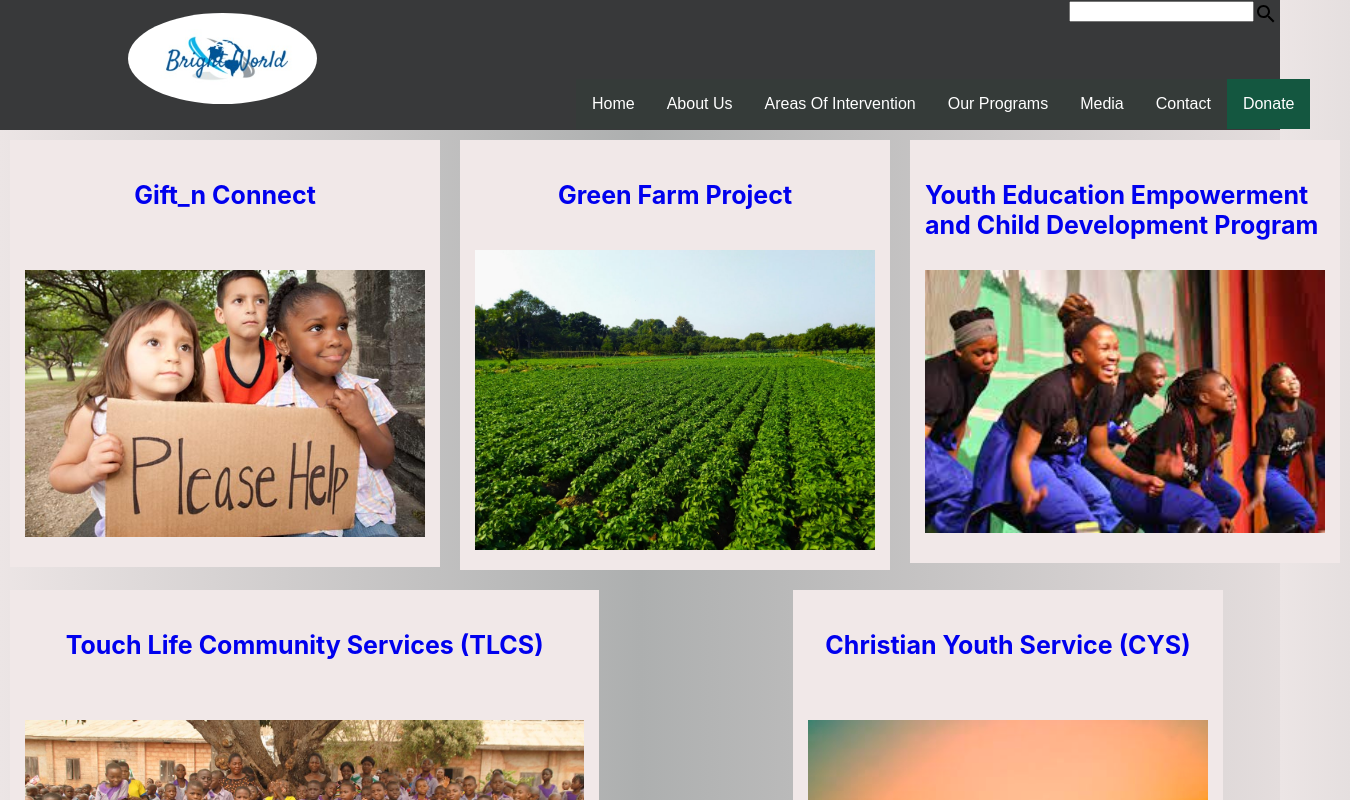
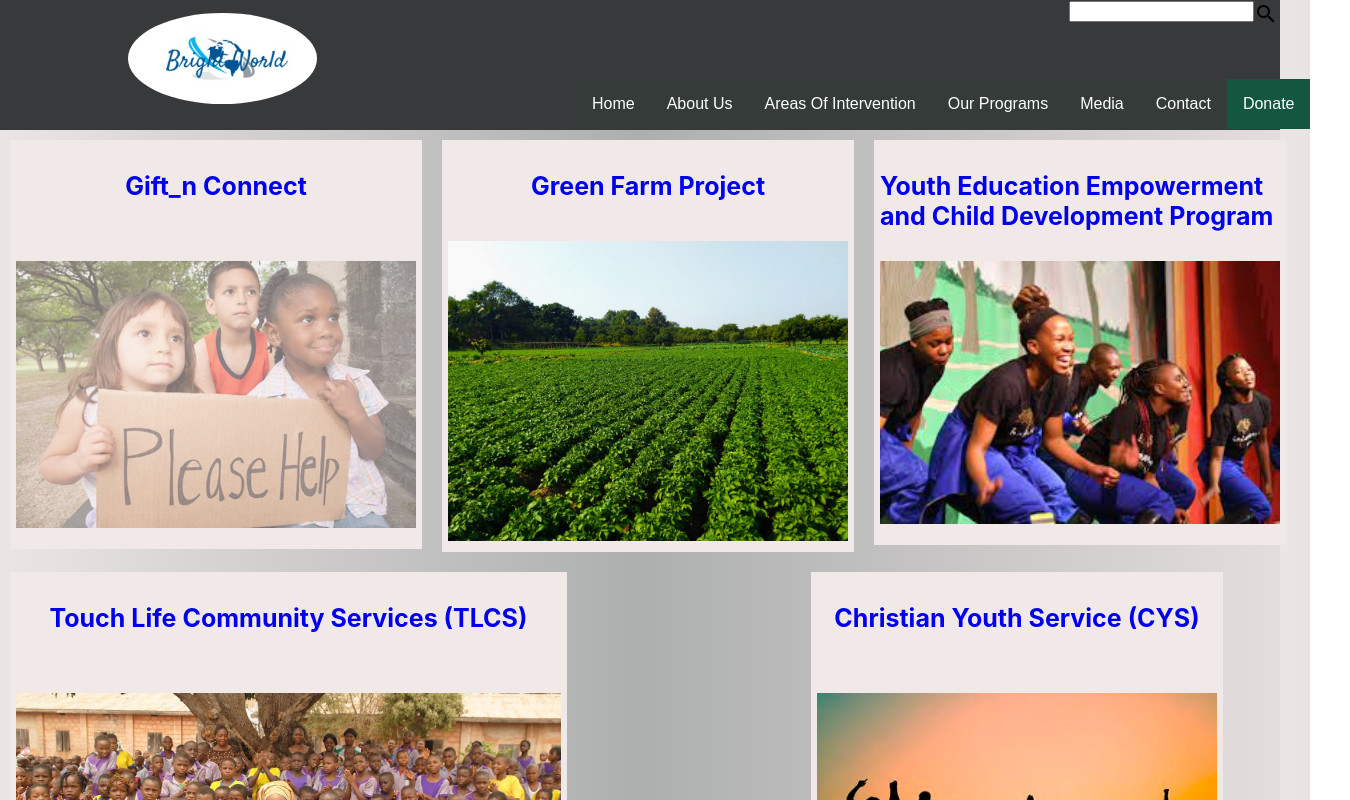
Before and after one commit to Andy-Kin3/brightworld-clone, a React (Create React App) app: page / in a window 1280 px wide. In both pictures the pointer is over the picture 225 px from the left and 403 px from the top of the page. Shown: the top 800 px of the page, 1350 px wide, since content can reach past the window. Built offline with nearby package versions, Linux system fonts and the light colour scheme.

Commit message:
changed hover reaction

```diff
--- a/src/Services.css
+++ b/src/Services.css
@@ -4,7 +4,7 @@
     align-items: center;
     justify-content: column flex-end;
     margin: 10px;
-    padding:15px;
+    padding:6px;
     width:80%;
     font-size: 25px;
     font-weight: bold;
@@ -23,8 +23,8 @@
         object-fit: contain;
         margin-bottom: 15px;
     }
-    .service:hover {
-        opacity: 0.3px;
+    .services > img:hover {
+        opacity: 0.5;
     }
 
     .service_info {
```
